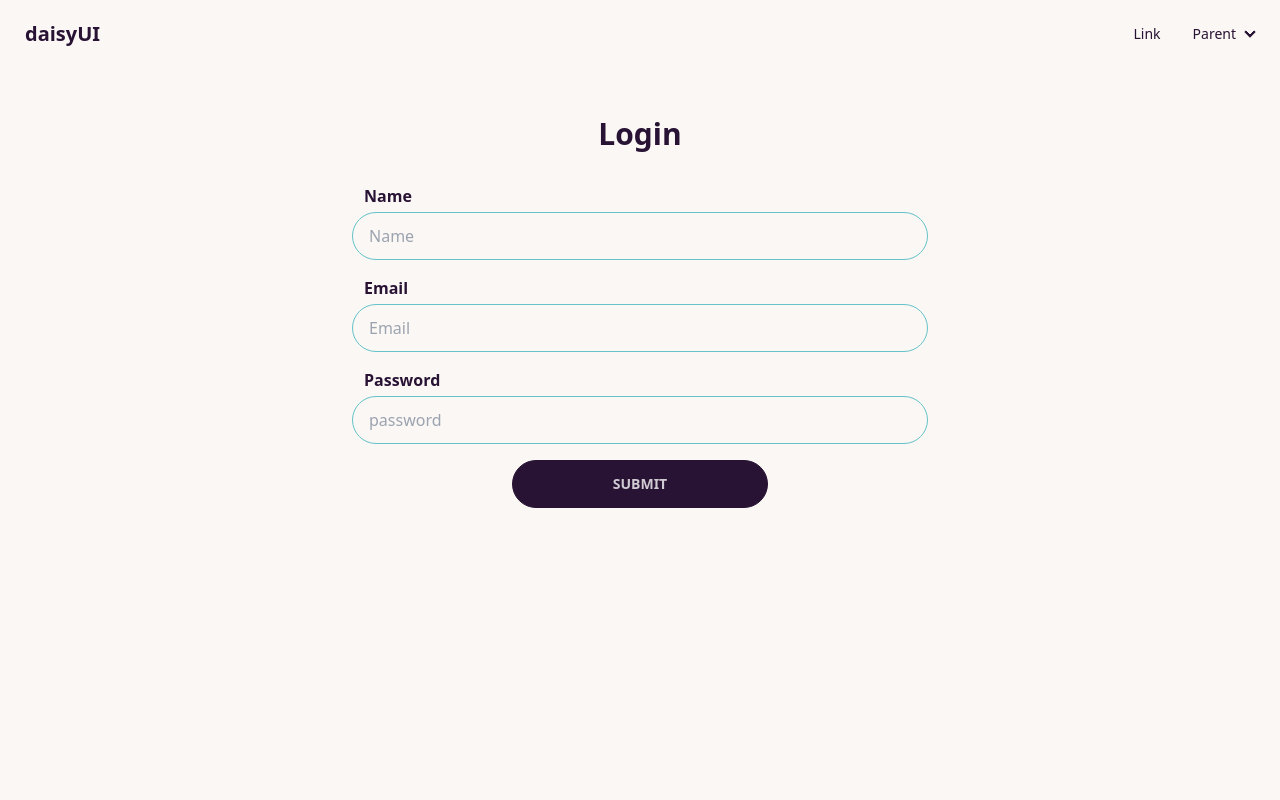
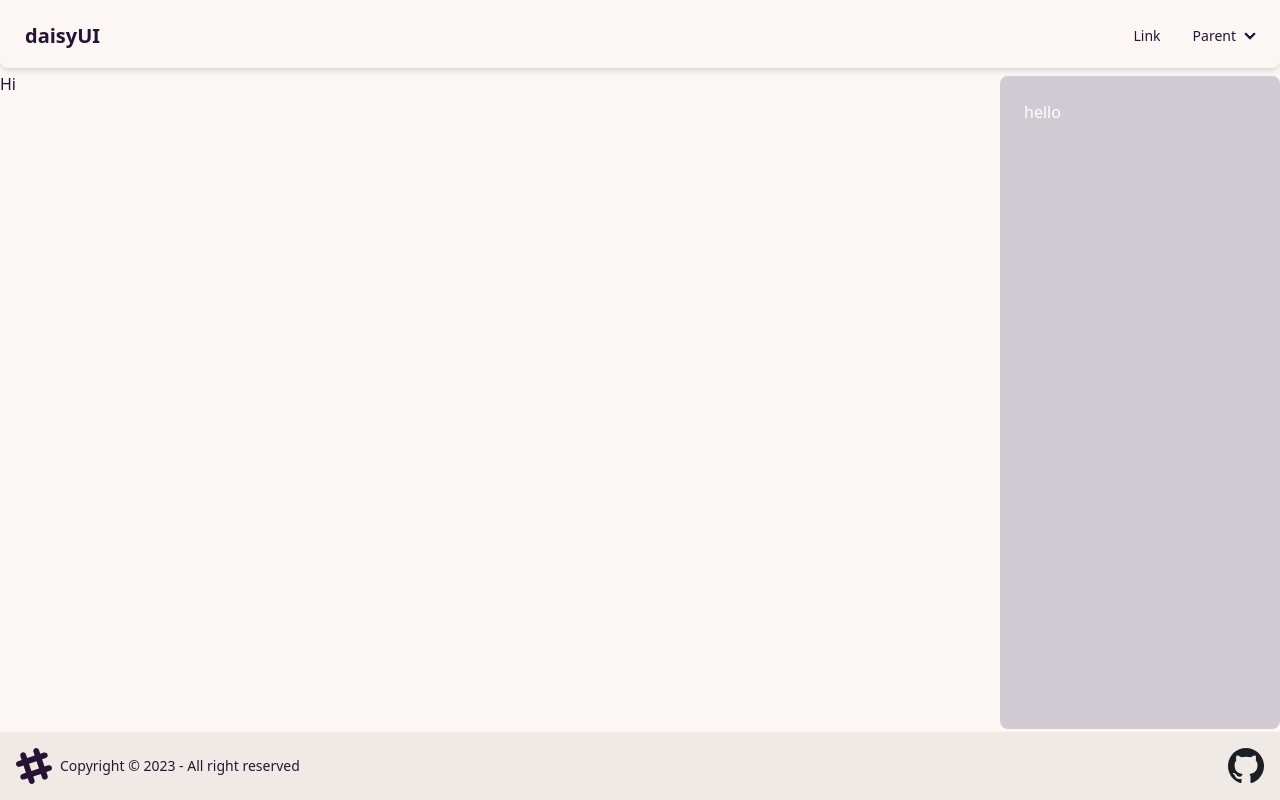
Before and after one commit to Arghya-lab/rapid-route, a React (Vite) app in the folder client/: page / in a window 1280 px wide. Built offline with nearby package versions, Linux system fonts and the light colour scheme.

Commit message:
Structure for homePage added

```diff
--- a/client/src/App.jsx
+++ b/client/src/App.jsx
@@ -1,12 +1,16 @@
+import Footer from "./Components/Footer";
 import NavBar from "./Components/NavBar";
-import LoginPage from "./Pages/LoginPage";
+import HomePage from "./Pages/HomePage";
+// import LoginPage from "./Pages/LoginPage";
 
 function App() {
   return (
-    <>
+    <div className="flex flex-col h-screen">
       <NavBar />
-      <LoginPage />
-    </>
+      {/* <LoginPage /> */}
+      <HomePage />
+      <Footer />
+    </div>
   );
 }
 
--- /dev/null
+++ b/client/src/Components/Footer.jsx
@@ -0,0 +1,17 @@
+function Footer() {
+  return (
+    <footer className="footer items-center p-4 bg-base-200 text-base-content mt-1">
+  <aside className="items-center grid-flow-col">
+    <svg width="36" height="36" viewBox="0 0 24 24" xmlns="http://www.w3.org/2000/svg" fillRule="evenodd" clipRule="evenodd" className="fill-current"><path d="M22.672 15.226l-2.432.811.841 2.515c.33 1.019-.209 2.127-1.23 2.456-1.15.325-2.148-.321-2.463-1.226l-.84-2.518-5.013 1.677.84 2.517c.391 1.203-.434 2.542-1.831 2.542-.88 0-1.601-.564-1.86-1.314l-.842-2.516-2.431.809c-1.135.328-2.145-.317-2.463-1.229-.329-1.018.211-2.127 1.231-2.456l2.432-.809-1.621-4.823-2.432.808c-1.355.384-2.558-.59-2.558-1.839 0-.817.509-1.582 1.327-1.846l2.433-.809-.842-2.515c-.33-1.02.211-2.129 1.232-2.458 1.02-.329 2.13.209 2.461 1.229l.842 2.515 5.011-1.677-.839-2.517c-.403-1.238.484-2.553 1.843-2.553.819 0 1.585.509 1.85 1.326l.841 2.517 2.431-.81c1.02-.33 2.131.211 2.461 1.229.332 1.018-.21 2.126-1.23 2.456l-2.433.809 1.622 4.823 2.433-.809c1.242-.401 2.557.484 2.557 1.838 0 .819-.51 1.583-1.328 1.847m-8.992-6.428l-5.01 1.675 1.619 4.828 5.011-1.674-1.62-4.829z"></path></svg>
+    <p>Copyright © 2023 - All right reserved</p>
+  </aside>
+  <nav className="grid-flow-col gap-4 md:place-self-center md:justify-self-end">
+    <svg width="36" height="36" viewBox="0 0 1024 1024" fill="none" xmlns="http://www.w3.org/2000/svg">
+      <path fillRule="evenodd" clipRule="evenodd" d="M8 0C3.58 0 0 3.58 0 8C0 11.54 2.29 14.53 5.47 15.59C5.87 15.66 6.02 15.42 6.02 15.21C6.02 15.02 6.01 14.39 6.01 13.72C4 14.09 3.48 13.23 3.32 12.78C3.23 12.55 2.84 11.84 2.5 11.65C2.22 11.5 1.82 11.13 2.49 11.12C3.12 11.11 3.57 11.7 3.72 11.94C4.44 13.15 5.59 12.81 6.05 12.6C6.12 12.08 6.33 11.73 6.56 11.53C4.78 11.33 2.92 10.64 2.92 7.58C2.92 6.71 3.23 5.99 3.74 5.43C3.66 5.23 3.38 4.41 3.82 3.31C3.82 3.31 4.49 3.1 6.02 4.13C6.66 3.95 7.34 3.86 8.02 3.86C8.7 3.86 9.38 3.95 10.02 4.13C11.55 3.09 12.22 3.31 12.22 3.31C12.66 4.41 12.38 5.23 12.3 5.43C12.81 5.99 13.12 6.7 13.12 7.58C13.12 10.65 11.25 11.33 9.47 11.53C9.76 11.78 10.01 12.26 10.01 13.01C10.01 14.08 10 14.94 10 15.21C10 15.42 10.15 15.67 10.55 15.59C13.71 14.53 16 11.53 16 8C16 3.58 12.42 0 8 0Z" transform="scale(64)" fill="#1B1F23"/>
+    </svg>
+  </nav>
+</footer>
+  )
+}
+
+export default Footer
--- a/client/src/Components/NavBar.jsx
+++ b/client/src/Components/NavBar.jsx
@@ -1,6 +1,6 @@
 function NavBar() {
   return (
-    <div className="navbar bg-base-100">
+    <div className="navbar bg-base-100 shadow-md rounded-lg my-1">
       <div className="flex-1">
         <a className="btn btn-ghost normal-case text-xl">daisyUI</a>
       </div>
--- /dev/null
+++ b/client/src/Components/SideBar.jsx
@@ -0,0 +1,14 @@
+
+
+function SideBar() {
+  return (
+    <div className="min-w-[280px] max-w-full h-full bg-neutral-content p-6 rounded-lg my-1" >
+      <p className="text-white">
+      hello
+
+      </p>
+    </div>
+  )
+}
+
+export default SideBar
--- /dev/null
+++ b/client/src/Pages/HomePage.jsx
@@ -0,0 +1,17 @@
+import SideBar from "../Components/SideBar"
+
+
+function HomePage() {
+  return (<>
+    <div className="flex h-full">
+      <div className="w-full">
+        Hi
+      </div>
+      <SideBar />
+    </div>
+    <div className="h-1 w-screen"></div>
+    </>
+  )
+}
+
+export default HomePage
--- a/client/src/Pages/LoginPage.jsx
+++ b/client/src/Pages/LoginPage.jsx
@@ -1,6 +1,6 @@
 function LoginPage() {
   return (
-    <>
+    <div className="w-full max-w-xl mx-auto">
       <form className="flex flex-col items-center mt-12 mb-6 space-y-4">
       <p className="mb-4 text-3xl font-semibold text-neutral">Login</p>
         <div className="w-full max-w-xl space-y-1">
@@ -27,9 +27,13 @@ function LoginPage() {
             className="input input-bordered input-primary w-full"
           />
         </div>
-        <button className="btn btn-wide btn-neutral">Submit</button>
+        <button type="submit" className="btn btn-wide btn-neutral">Submit</button>
       </form>
-    </>
+      <div className="flex justify-end items-center">
+        <p>Don’t have an account?</p>
+        <button className="btn btn-link">Join Rapid route</button>
+      </div>
+    </div>
   );
 }
 
--- a/client/tailwind.config.js
+++ b/client/tailwind.config.js
@@ -7,6 +7,7 @@ export default {
   },
   daisyui: {
     themes: ["cupcake", "synthwave"],
+    // themes: ["synthwave"],
   },
   // eslint-disable-next-line no-undef
   plugins: [require("@tailwindcss/typography"), require("daisyui")],
```
